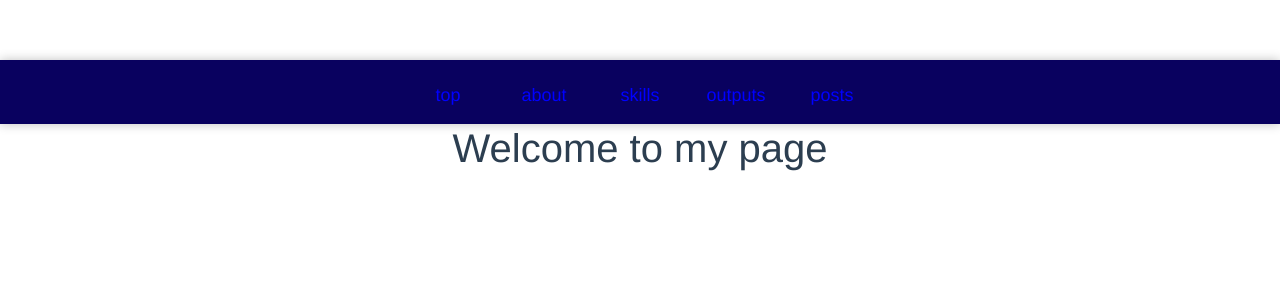
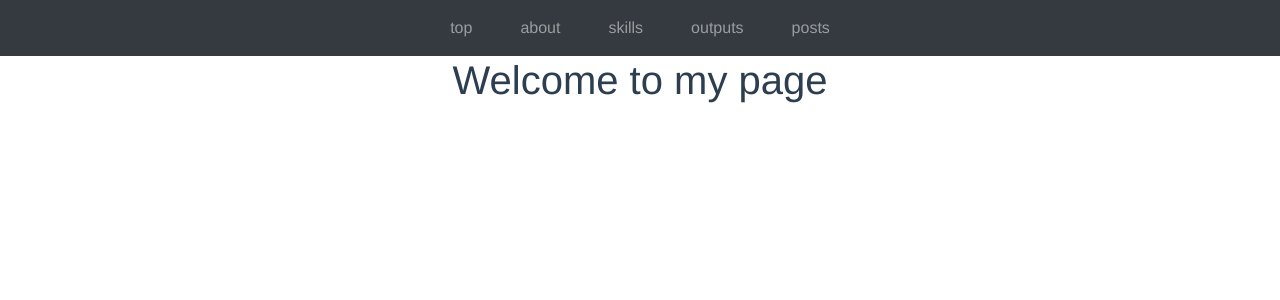
Before and after one commit to key40121/portfolio, a Vue app: page /#/ in a window 1280 px wide. Shown: the top 300 px of the page. Built offline with nearby package versions, Linux system fonts and the light colour scheme.

Commit message:
header completed

```diff
--- a/src/App.vue
+++ b/src/App.vue
@@ -18,12 +18,13 @@ export default {
 </script>
 
 <style>
+
+template{margin:0px;}
 #app {
   font-family: 'Avenir', Helvetica, Arial, sans-serif;
   -webkit-font-smoothing: antialiased;
   -moz-osx-font-smoothing: grayscale;
   text-align: center;
   color: #2c3e50;
-  margin-top: 60px;
 }
 </style>
--- a/src/components/TabMenu.vue
+++ b/src/components/TabMenu.vue
@@ -1,5 +1,23 @@
 <template>
 
+        <nav class="navbar-expand-lg navbar-dark bg-dark">
+            <div class="container">
+                <!-- pc -->
+                <div class="collapse navbar-collapse" id="navbarSupportedContent">
+                    <ul class="navbar-nav mx-auto">
+
+                      <li class="nav-item "v-for="(item, index) in items" :key=index>
+                         <router-link class="nav-link px-4 py-3" v-bind:to=item.path>
+                            {{ item.title }}
+                         </router-link>
+
+                        </li>
+                    </ul>
+                </div>
+              </div>
+            </nav>
+
+<!--
   <header>
     <ol>
       <li v-for="(item, index) in items" :key=index>
@@ -9,7 +27,7 @@
       </li>
     </ol>
   </header>
-
+-->
 </template>
 
 <script>
@@ -31,73 +49,37 @@ export default {
 </script>
 
 <style scoped>
-html, body,
-ul, ol, li,
-h1, h2, h3, h4, h5, h6, p, div {
-  margin: 0;
-  padding: 0;
+
+nav {
+    height: 56px;
 }
-
-header{
-  z-index: 10;
-  height: 64px;
-  position: relative;
-  top: 0px;
-  background-color: #09015F;
-  width: 100%;
-  text-align: center;
-  z-index: 2;
-  box-shadow: 0px 0px 10px 0px rgba(0, 0, 0, 0.25);
-  padding: 10px 0px 10px;
+.nav-link:hover {
+    background-color: rgba(9,1,95,0.5);
+    transition: 0.5s;
 }
-
-ol {
-  margin: auto;
-  width: 480px;
-  display:flex;
-  justify-content: center;
-  padding: 0;
-  list-style: none;
+.sp {
+    display: none;
 }
-
-li {
-  width: 100px;
-  height: 65px;
-  margin-left:10px;
-  margin-right:10px;
-  font-size: 18px;
-  position: relative;
-}
-
-li::after {
-  background-color: #AF0069;
-  content: "";
-  width: 0;
-  height: 3px;
-  left: 0;
-  bottom: 0;
-  transition: width 0.35s ease 0s;
-  position: absolute;
-}
-
-li:hover::after {
-  width: 100%;
-}
-/*  router-linkがaタグとして表示されてたのでスタイルをaタグに書いた*/
-a {
-  position: absolute;
-  left: 0;
-  top: 0;
-  width: 100%;
-  height: 100%;
-  color: blue;
-  text-decoration: none;
-  line-height: 50px;
-}
-
-.picture1 {
-  width: 1000px;
-  height: 500px;
-  background-color: blue;
+@media screen and (max-width:800px){
+    .collapse {
+        display: none;
+    }
+    .sp {
+        display: block;
+    }
+    nav {
+    height: 80px;
+    }
+    ul {
+        overflow: hidden;
+    }
+    ul li {
+        float: left;
+        list-style: none;
+    }
+    .ancar {
+        display: block;
+        padding: 4px 4px;
+    }
 }
 </style>
--- a/src/components/outputs.vue
+++ b/src/components/outputs.vue
@@ -1,61 +1,66 @@
 <template>
-  <div v-if="currentSlide === 0" class="picture0"></div>
-  <div v-else-if="currentSlide === 1" class="picture1"></div>
-  <div v-else-if="currentSlide === 2" class="picture2"></div>
+      <nav class="navbar-expand-lg navbar-dark bg-dark">
+          <div class="container">
+              <!-- pc -->
+              <div class="collapse navbar-collapse" id="navbarSupportedContent">
+                  <ul class="navbar-nav mx-auto">
+                      <li class="nav-item">
+                          <router-link class="nav-link px-4 py-3" to="/">Home</router-link>
+                      </li>
+                      <li class="nav-item">
+                          <router-link class="nav-link px-4 py-3" to="/about">About</router-link>
+                      </li>
+                      <li class="nav-item">
+                          <router-link class="nav-link px-4 py-3" to="/outputs">outputs</router-link>
+                      </li>
+                      <li class="nav-item">
+                          <router-link class="nav-link px-4 py-3" to="/skills">Intern Experience</router-link>
+                      </li>
+                      <li class="nav-item">
+                          <router-link class="nav-link px-4 py-3" to="/post">Portfolio</router-link>
+                      </li>
 
+                  </ul>
+              </div>
+            </div>
+          </nav>
 </template>
 
 <script>
-  export default {
-    name: 'Output',
-    data () {
-      return {
-        currentSlide: 0,
-      };
 
-    }
-  }
 </script>
 
 <style scoped>
-
-div.output {
-  text-align: center;
+nav {
+    height: 56px;
 }
-
-div.content {
-  background-color: #eee;
-  display: inline-block;
-  margin: 10px;
-  width: 30%;
+.nav-link:hover {
+    background-color: rgba(65,184,131,0.5);
+    transition: 0.5s;
 }
-
-h3 {
-  color: white;
+.sp {
+    display: none;
 }
-
-p {
-  width: 90%;
-  display: inline-block;
-  text-align: left;
+@media screen and (max-width:800px){
+    .collapse {
+        display: none;
+    }
+    .sp {
+        display: block;
+    }
+    nav {
+    height: 80px;
+    }
+    ul {
+        overflow: hidden;
+    }
+    ul li {
+        float: left;
+        list-style: none;
+    }
+    .ancar {
+        display: block;
+        padding: 4px 4px;
+    }
 }
-
-.picture0 {
-  width: 1000px;
-  height: 5000px;
-  background-color: black;
-}
-
-.picture1 {
-  width: 1000px;
-  height: 5000px;
-  background-color: red;
-}
-
-.picture2 {
-  width: 1000px;
-  height: 5000px;
-  background-color: green;
-}
-
 </style>
```
